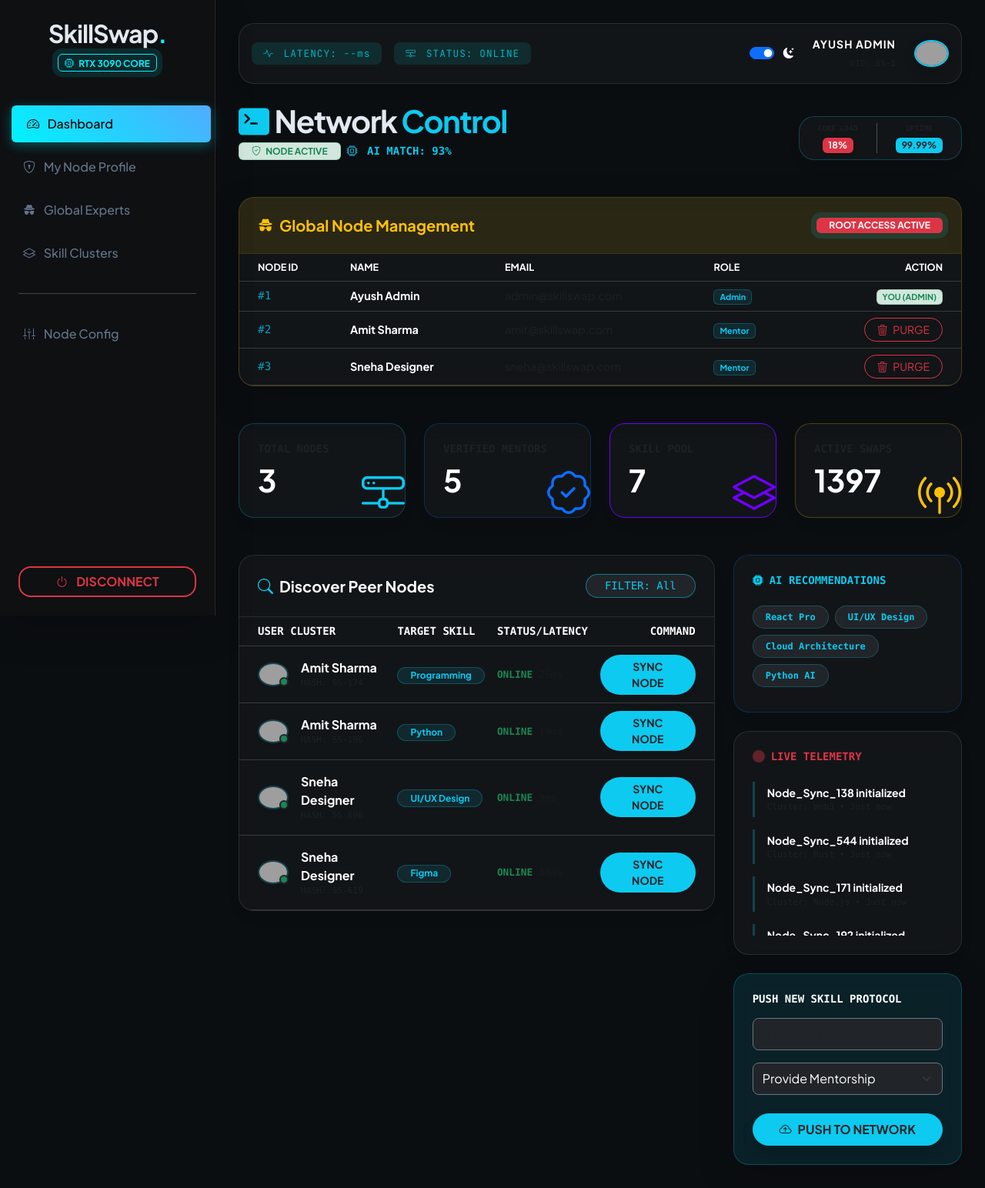
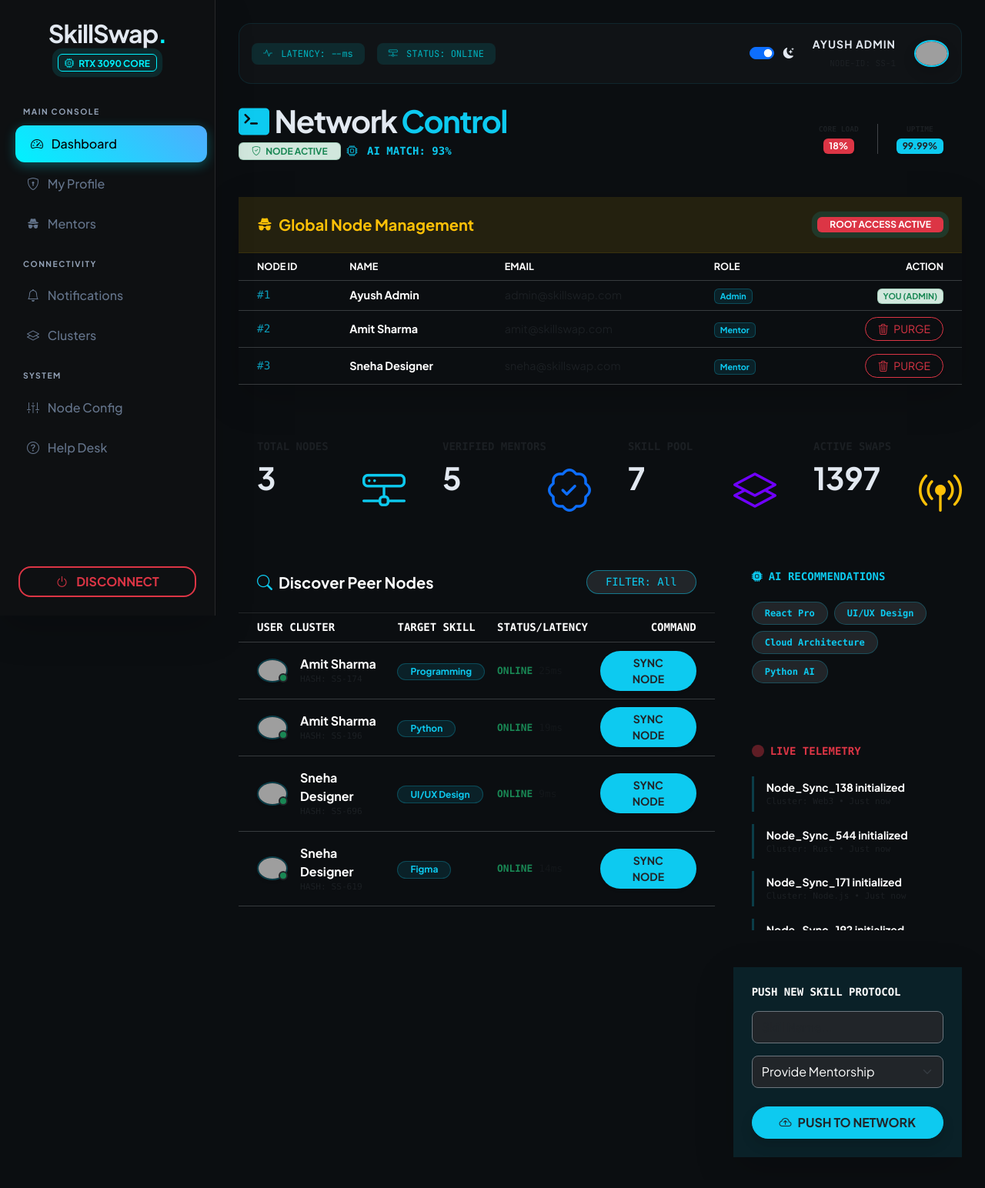
Before and after one commit to SkillSwap-Ayush/SkillSwap-Node-Network, a Flask app: page /dashboard in a window 1280 px wide. Shown: the whole page at 77% size. After the commit the page ends 1504 px from the top, so only its background shows below. Run offline with Flask 3, Linux system fonts and the light colour scheme; a user stored in the database is signed in; data comes from the database, SQL or seed files in the repository; grey boxes are pictures that could not be loaded.

Commit message:
new layout

```diff
--- a/templates/layout.html
+++ b/templates/layout.html
@@ -28,7 +28,6 @@
             transition: all var(--transition-speed);
         }
 
-        /* --- Dark Mode Style (RTX High End) --- */
         body.dark-theme {
             background-color: var(--dark-bg) !important;
             color: #e2e8f0;
@@ -48,7 +47,7 @@
         }
         body.dark-theme #loader-overlay { background: var(--dark-bg); }
 
-        /* --- Cyber Sidebar --- */
+        /* --- Sidebar --- */
         .sidebar {
             width: var(--sidebar-width);
             min-height: 100vh;
@@ -57,6 +56,8 @@
             background: #ffffff;
             border-right: 1px solid var(--glass-border);
             transition: all var(--transition-speed);
+            display: flex;
+            flex-direction: column;
         }
         body.dark-theme .sidebar {
             background: rgba(15, 17, 20, 0.95);
@@ -68,7 +69,7 @@
             font-weight: 500;
             padding: 12px 20px;
             border-radius: 12px;
-            margin: 4px 10px;
+            margin: 4px 15px;
             transition: all 0.3s;
         }
 
@@ -79,33 +80,25 @@
             transform: translateX(5px);
         }
 
-        /* --- Main Content Area --- */
+        .section-label {
+            font-size: 0.65rem;
+            text-transform: uppercase;
+            font-weight: 800;
+            letter-spacing: 1.5px;
+            color: #94a3b8;
+            margin: 20px 0 10px 30px;
+        }
+
+        /* --- Content Area --- */
         .main-content {
             margin-left: var(--sidebar-width);
             min-height: 100vh;
             padding: 30px;
         }
 
-        /* --- Glassmorphism Cards --- */
-        .glass-card {
-            background: #ffffff;
-            border: 1px solid rgba(0,0,0,0.05);
-            border-radius: 20px;
-            box-shadow: 0 10px 30px rgba(0,0,0,0.02);
-            transition: transform 0.3s;
-        }
-        body.dark-theme .glass-card {
-            background: var(--glass-bg);
-            border: 1px solid var(--glass-border);
-            backdrop-filter: blur(10px);
-            color: white;
-        }
-
-        /* --- Top Stats Bar --- */
         .telemetry-box {
             font-family: 'JetBrains Mono', monospace;
-            font-size: 0.8rem;
-            letter-spacing: 1px;
+            font-size: 0.75rem;
             padding: 5px 15px;
             border-radius: 8px;
             background: rgba(0, 242, 254, 0.1);
@@ -127,14 +120,16 @@
         }
     </style>
 </head>
-<body class="dark-theme"> <div id="loader-overlay">
+<body class="dark-theme">
+
+    <div id="loader-overlay">
         <div class="text-center">
             <div class="spinner-border text-info" role="status" style="width: 3.5rem; height: 3.5rem; border-width: 5px;"></div>
             <p class="mt-4 fw-bold text-info" style="letter-spacing: 3px; font-family: 'JetBrains Mono';">INITIALIZING NODE...</p>
         </div>
     </div>
 
-    <div class="sidebar d-flex flex-column shadow-lg">
+    <div class="sidebar shadow-lg">
         <div class="p-4 text-center">
             <h2 class="fw-bold mb-0" style="letter-spacing: -1px;">SkillSwap<span style="color: var(--neon-blue);">.</span></h2>
             <div class="badge mt-2 pulse-animation" style="background: rgba(0, 242, 254, 0.1); color: var(--neon-blue); border: 1px solid var(--neon-blue);">
@@ -142,34 +137,34 @@
             </div>
         </div>
 
-        <ul class="nav nav-pills flex-column mb-auto mt-3">
-            <li class="nav-item">
+        <div class="overflow-y-auto">
+            <div class="section-label">Main Console</div>
             <a href="{{ url_for('dashboard') }}" class="nav-link {{ 'active' if request.path == url_for('dashboard') }}">
                 <i class="bi bi-speedometer2 me-2"></i> Dashboard
             </a>
-            </li>
-            <li>
             <a href="{{ url_for('profile') }}" class="nav-link {{ 'active' if request.path == url_for('profile') }}">
-                    <i class="bi bi-shield-lock me-2"></i> My Node Profile
+                <i class="bi bi-shield-lock me-2"></i> My Profile
             </a>
-            </li>
-            <li>
             <a href="{{ url_for('mentors') }}" class="nav-link {{ 'active' if request.path == url_for('mentors') }}">
-                    <i class="bi bi-incognito me-2"></i> Global Experts
+                <i class="bi bi-incognito me-2"></i> Mentors
             </a>
-            </li>
-            <li>
+
+            <div class="section-label">Connectivity</div>
+            <a href="{{ url_for('notifications') }}" class="nav-link {{ 'active' if request.path == url_for('notifications') }}">
+                <i class="bi bi-bell me-2"></i> Notifications
+            </a>
             <a href="{{ url_for('categories') }}" class="nav-link {{ 'active' if request.path == url_for('categories') }}">
-                    <i class="bi bi-layers me-2"></i> Skill Clusters
+                <i class="bi bi-layers me-2"></i> Clusters
             </a>
-            </li>
-            <hr class="mx-4 my-4 opacity-10">
-            <li>
+
+            <div class="section-label">System</div>
             <a href="{{ url_for('settings') }}" class="nav-link {{ 'active' if request.path == url_for('settings') }}">
                 <i class="bi bi-sliders2-vertical me-2"></i> Node Config
             </a>
-            </li>
-        </ul>
+            <a href="{{ url_for('help') }}" class="nav-link">
+                <i class="bi bi-question-circle me-2"></i> Help Desk
+            </a>
+        </div>
 
         <div class="p-4 mt-auto">
             <a href="{{ url_for('logout') }}" class="btn btn-outline-danger w-100 rounded-4 border-2 fw-bold">
@@ -180,7 +175,7 @@
 
     <div class="main-content">
 
-        <div class="d-flex justify-content-between align-items-center mb-4 glass-card p-3">
+        <div class="d-flex justify-content-between align-items-center mb-4 border border-info border-opacity-10 p-3 rounded-4 bg-dark bg-opacity-25">
             <div class="d-flex align-items-center gap-3">
                 <div class="telemetry-box d-none d-md-block">
                     <i class="bi bi-activity me-1"></i> LATENCY: <span id="latency">--ms</span>
@@ -198,7 +193,7 @@
 
                 <div class="text-end d-none d-sm-block">
                     <p class="mb-0 fw-bold small text-uppercase" style="letter-spacing: 1px;">{{ name }}</p>
-                    <span class="text-muted" style="font-size: 11px; font-family: 'JetBrains Mono';">UID: SS-{{ session['user_id'] }}</span>
+                    <span class="text-muted" style="font-size: 11px; font-family: 'JetBrains Mono';">NODE-ID: SS-{{ session['user_id'] }}</span>
                 </div>
 
                 <div class="dropdown">
@@ -228,7 +223,7 @@
 
     <script src="https://cdn.jsdelivr.net/npm/bootstrap@5.3.0/dist/js/bootstrap.bundle.min.js"></script>
     <script>
-        // Loader
+        // Loader Logic
         window.addEventListener('load', () => {
             const loader = document.getElementById('loader-overlay');
             loader.style.opacity = '0';
@@ -237,11 +232,12 @@
 
         // Live Latency Simulation
         setInterval(() => {
-            const lat = Math.floor(Math.random() * (20 - 5 + 1) + 5);
-            document.getElementById('latency').innerText = lat + 'ms';
-        }, 2000);
+            const lat = Math.floor(Math.random() * (22 - 7 + 1) + 7);
+            const latencyEl = document.getElementById('latency');
+            if(latencyEl) latencyEl.innerText = lat + 'ms';
+        }, 2500);
 
-        // Theme Toggle
+        // Theme Toggle Logic
         function toggleTheme() {
             const body = document.body;
             body.classList.toggle('dark-theme');
```
Lines whose indentation alone changed are shown as unchanged.
